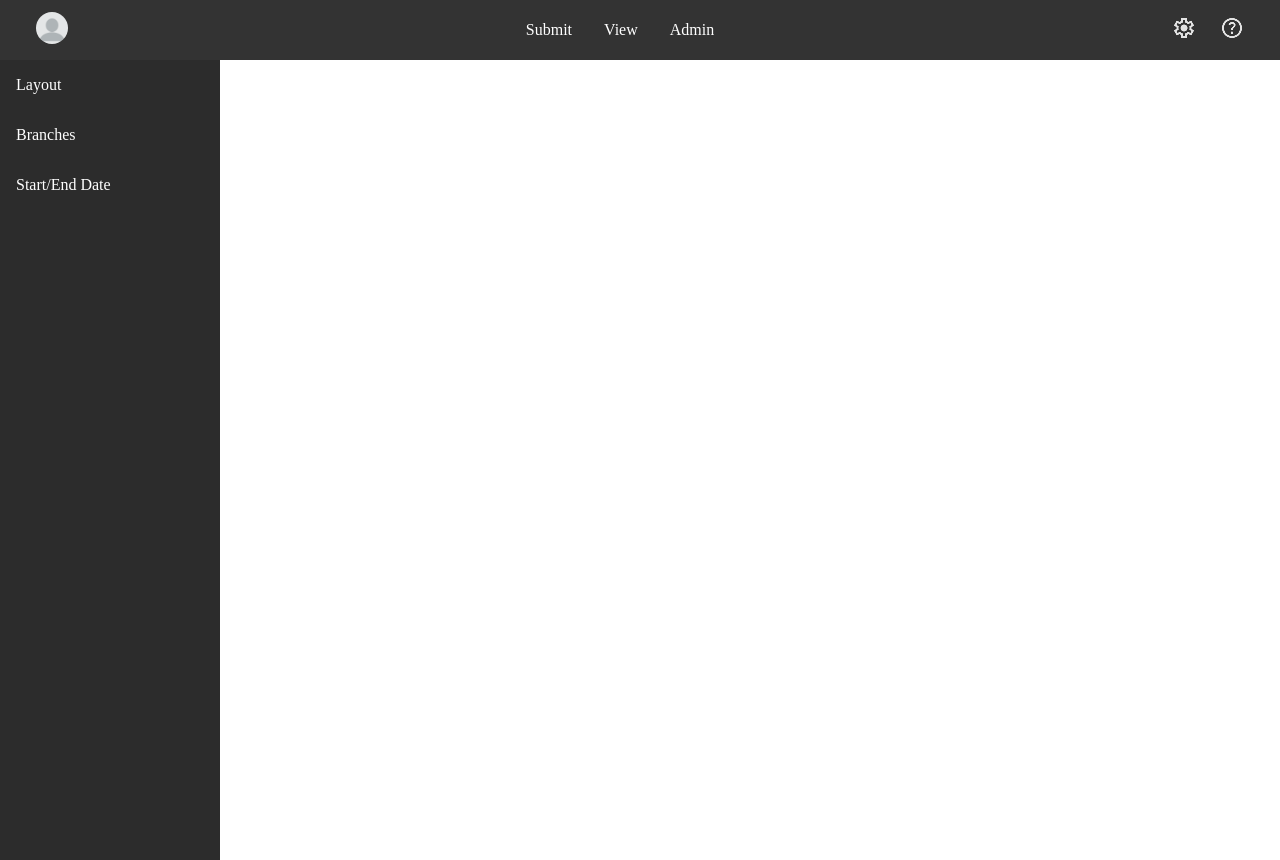
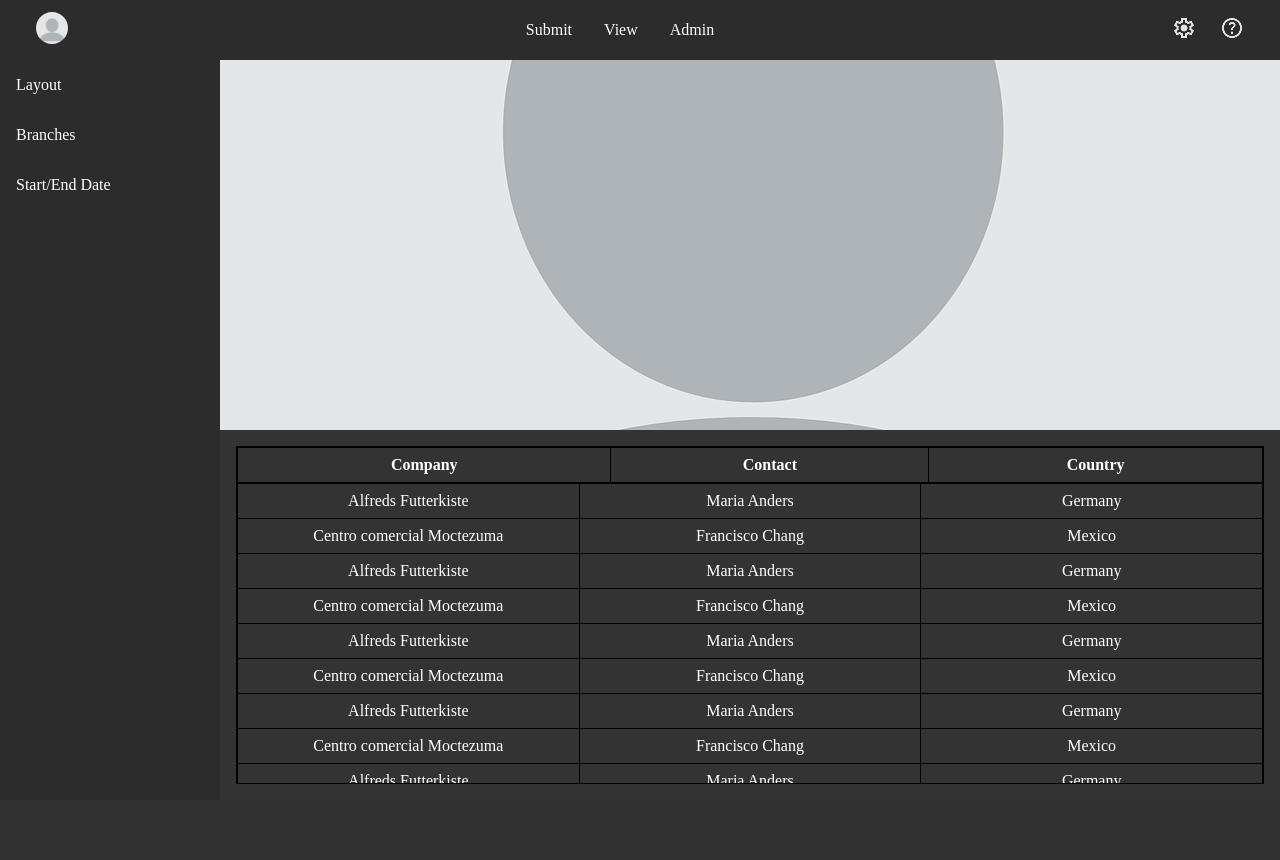
Before and after one commit to EmmetAVS/Food4All-Dev, a FastAPI app: page / in a window 1280 px wide. After the commit the page ends 784 px from the top, so only its background shows below. Run offline with FastAPI, Linux system fonts and the light colour scheme; lists and menus that the app fills with data are empty.

Commit message:
+navbar.css + globals.css, refactor to view_collections and work on list

```diff
--- a/static/styles/globals.css
+++ b/static/styles/globals.css
@@ -0,0 +1,5 @@
+:root {
+    --text: white;
+    --accent: #2c2c2c;
+    --background: #333;
+}
--- a/static/styles/main.css
+++ b/static/styles/main.css
@@ -1,62 +1,20 @@
 html, body {
-    height: 100%;
+    height: 100vh;
     margin: 0;
     display: flex;
     flex-direction: column;
 }
 
-.navbar {
+.main-container {
   display: flex;
-  justify-content: space-between;
-  flex-wrap: wrap;
-  align-items: center;
-  background-color: #333;
-  padding: 0.75rem 1.5rem;
-  color: white;
-}
-
-.navbar-item {
-  color: white;
-  text-decoration: none;
-  margin: 0 0.75rem;
-  font-size: 1rem;
-  transition: color 0.3s ease;
-  height:100%
-}
-
-.navbar-item:hover {
-    color: #ffcc00;
-}
-
-/* Profile icon section */
-.profile-icon img {
-  width: 32px;
-  height: 32px;
-  border-radius: 50%;
-}
-
-/* Center page links */
-.navbar-pages {
-  display: flex;
-  justify-content: center;
-  flex-grow: 1;
-}
-
-.navbar-pages .navbar-item {
-  margin: 0 1rem;
-}
-
-/* Right-aligned buttons */
-.navbar-right-buttons {
-  display: flex;
-  align-items: center;
+  min-height: 0;
 }
 
 .sidebar-menu {
   width: 220px;
-  height: 100vh;
-  background-color: #2c2c2c;
-  color: white;
+  height: 100%;
+  background-color: var(--accent);
+  color: var(--text);
   display: flex;
   flex-direction: column;
 }
@@ -64,7 +22,7 @@ html, body {
 .menu-title, .menu-options button, .menu-options a {
   padding: 1rem;
   text-decoration: none;
-  color: white;
+  color: var(--text);
   display: block;
   transition: background-color 0.2s;
 }
@@ -88,16 +46,91 @@ html, body {
   display: flex;
 }
 
-.menu-options button, .menu-options a {
+.menu-options button, .menu-options a, .menu-options label{
   all: unset;
   margin-left: 1rem;
-  background-color: #2c2c2c;
+  background-color: var(--accent);
   border: none;
   text-align: left;
   font-size: 1rem;
   display: block;
   cursor: pointer;
   padding: 1rem;
-  color: white;
+  color: var(--text);
   width: 100%;
 }
+
+.menu-options input {
+  margin-left: 1rem;
+  padding: 0.5rem;
+  background-color: var(--accent);
+  color: var(--text);
+  border: 1px solid #444;
+  border-radius: 4px;
+  font-size: 1rem;
+  width: calc(100% - 2.5rem);
+  margin-bottom: 0.1rem;
+}
+
+.content {
+    display: flex;
+    flex-direction: column;
+    flex: 1;
+    min-height: 0;
+    overflow: hidden;
+}
+
+.images, .list {
+    flex: 1;
+    min-height: 0;
+    overflow-y: auto;
+    display: flex;
+    justify-content: center;
+    align-items: center;
+}
+
+.images {
+    background-color: var(--background);
+}
+
+.list {
+    background-color: var(--background);
+}
+
+.images::-webkit-scrollbar {
+    display: none;
+}
+
+.list table {
+  text-align: center;
+  color: var(--text);
+  border-collapse: collapse;
+}
+
+th, td {
+  border: 1px solid black;
+  padding: 0.5rem;
+}
+
+.table-container {
+  margin-left: 1rem;
+  margin-right: 1rem;
+  display: flex;
+  flex-direction: column;
+  border:1px solid black;
+}
+
+.table-scrollable {
+  max-height: 300px;
+  overflow-y: auto;
+}
+
+.table-scrollable table {
+  width: 100%;
+  table-layout: fixed;
+  border-collapse: collapse;
+}
+
+.table-scrollable::-webkit-scrollbar {
+    display: none;
+}
--- /dev/null
+++ b/static/styles/navbar.css
@@ -0,0 +1,44 @@
+.navbar {
+  display: flex;
+  justify-content: space-between;
+  flex-wrap: wrap;
+  align-items: center;
+  background-color: var(--accent);
+  padding: 0.75rem 1.5rem;
+  color: var(--text);
+  flex-shrink: 0;
+}
+
+.navbar-item {
+  color: var(--text);
+  text-decoration: none;
+  margin: 0 0.75rem;
+  font-size: 1rem;
+  transition: color 0.3s ease;
+  height:100%
+}
+
+.navbar-item:hover {
+    color: #ffcc00;
+}
+
+.profile-icon img {
+  width: 32px;
+  height: 32px;
+  border-radius: 50%;
+}
+
+.navbar-pages {
+  display: flex;
+  justify-content: center;
+  flex-grow: 1;
+}
+
+.navbar-pages .navbar-item {
+  margin: 0 1rem;
+}
+
+.navbar-right-buttons {
+  display: flex;
+  align-items: center;
+}
--- a/templates/view_collections.html
+++ b/templates/view_collections.html
@@ -5,6 +5,8 @@
     <meta name="viewport" content="width=device-width, initial-scale=1">
     <title>Collection</title>
     <link rel="stylesheet" href="static/styles/main.css">
+    <link rel="stylesheet" href="static/styles/globals.css">
+    <link rel="stylesheet" href="static/styles/navbar.css">
 </head>
 <body>
     <div class="navbar">
@@ -12,13 +14,13 @@
             <a class="navbar-item" href="account"><img src="static/assets/user_default.png"></a>
         </div>
         <div class="navbar-pages">
-            <a class="navbar-item" href="account">Submit</a>
+            <a class="navbar-item" href="submit">Submit</a>
             <a class="navbar-item" href="view">View</a>
-            <a class="navbar-item" href="submit">Admin</a>
+            <a class="navbar-item" href="admin">Admin</a>
         </div>
         <div class="navbar-right-buttons">
-            <a class="navbar-item" href="account"><img src="static/assets/settings.png"></a>
-            <a class="navbar-item" href="account"><img src="static/assets/help.png"></a>
+            <a class="navbar-item" href="settings"><img src="static/assets/settings.png"></a>
+            <a class="navbar-item" href="help"><img src="static/assets/help.png"></a>
         </div>
     </div>
     <div class="main-container">
@@ -40,9 +42,104 @@
             <div class="menu-section">
                 <div class="menu-title">Start/End Date</div>
                     <div class="menu-options">
-                        <button>All</button>
-                        <button>LAHS</button>
+                        <label>Start Date:</label>
+                        <input type="date" id="startDate" name="Start Date">
+                        <label>End Date:</label>
+                        <input type="date" id="endDate" name="End Date">
+                        <button>Submit</button>
                     </div>
+            </div>
+        </div>
+        <div class="content">
+            <div class="images">
+                <div class="chart">
+                    <img src="static/assets/user_default.png">
+                </div>
+            </div>
+            <div class="list">
+                <div class="table-container">
+                    <table>
+                        <tr>
+                            <th>Company</th>
+                            <th>Contact</th>
+                            <th>Country</th>
+                        </tr>
+                    </table>
+                    <div class="table-scrollable">
+                        <table>
+                            <tr>
+                                <td>Alfreds Futterkiste</td>
+                                <td>Maria Anders</td>
+                                <td>Germany</td>
+                            </tr>
+                            <tr>
+                                <td>Centro comercial Moctezuma</td>
+                                <td>Francisco Chang</td>
+                                <td>Mexico</td>
+                            </tr>
+                            <tr>
+                                <td>Alfreds Futterkiste</td>
+                                <td>Maria Anders</td>
+                                <td>Germany</td>
+                            </tr>
+                            <tr>
+                                <td>Centro comercial Moctezuma</td>
+                                <td>Francisco Chang</td>
+                                <td>Mexico</td>
+                            </tr>
+                            <tr>
+                                <td>Alfreds Futterkiste</td>
+                                <td>Maria Anders</td>
+                                <td>Germany</td>
+                            </tr>
+                            <tr>
+                                <td>Centro comercial Moctezuma</td>
+                                <td>Francisco Chang</td>
+                                <td>Mexico</td>
+                            </tr>
+                            <tr>
+                                <td>Alfreds Futterkiste</td>
+                                <td>Maria Anders</td>
+                                <td>Germany</td>
+                            </tr>
+                            <tr>
+                                <td>Centro comercial Moctezuma</td>
+                                <td>Francisco Chang</td>
+                                <td>Mexico</td>
+                            </tr>
+                            <tr>
+                                <td>Alfreds Futterkiste</td>
+                                <td>Maria Anders</td>
+                                <td>Germany</td>
+                            </tr>
+                            <tr>
+                                <td>Centro comercial Moctezuma</td>
+                                <td>Francisco Chang</td>
+                                <td>Mexico</td>
+                            </tr>
+                            <tr>
+                                <td>Alfreds Futterkiste</td>
+                                <td>Maria Anders</td>
+                                <td>Germany</td>
+                            </tr>
+                            <tr>
+                                <td>Centro comercial Moctezuma</td>
+                                <td>Francisco Chang</td>
+                                <td>Mexico</td>
+                            </tr>
+                            <tr>
+                                <td>Alfreds Futterkiste</td>
+                                <td>Maria Anders</td>
+                                <td>Germany</td>
+                            </tr>
+                            <tr>
+                                <td>Centro comercial Moctezuma</td>
+                                <td>Francisco Chang</td>
+                                <td>Mexico</td>
+                            </tr>
+                        </table>
+                    </div>
+                </div>
             </div>
         </div>
     </div>
```
